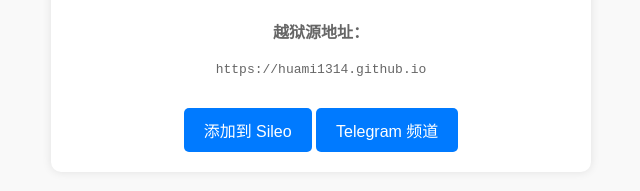
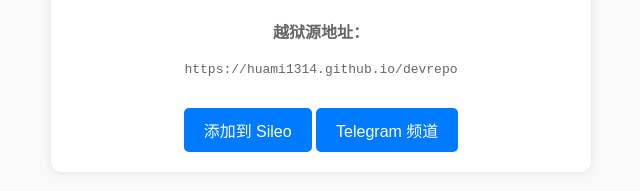
Before and after one commit to huami1314/devrepo, a plain HTML site: page index.html in a window 1280 px wide. Shown: the part 159-350 px from the top of the page, 319-959 px from the left. Drawn offline with Linux system fonts and the light colour scheme.

Commit message:
Update index.html

```diff
--- a/index.html
+++ b/index.html
@@ -46,9 +46,9 @@
     <h1>huamidev Repo</h1>
 
     <p><strong>越狱源地址：</strong></p>
-    <p><code>https://huami1314.github.io</code></p>
+    <p><code>https://huami1314.github.io/devrepo</code></p>
 
-    <a class="btn" href="sileo://source/https://huami1314.github.io">添加到 Sileo</a>
+    <a class="btn" href="sileo://source/https://huami1314.github.io/devrepo">添加到 Sileo</a>
 
     <a class="btn" href="https://t.me/huamidev">Telegram 频道</a>
 </div>
```
